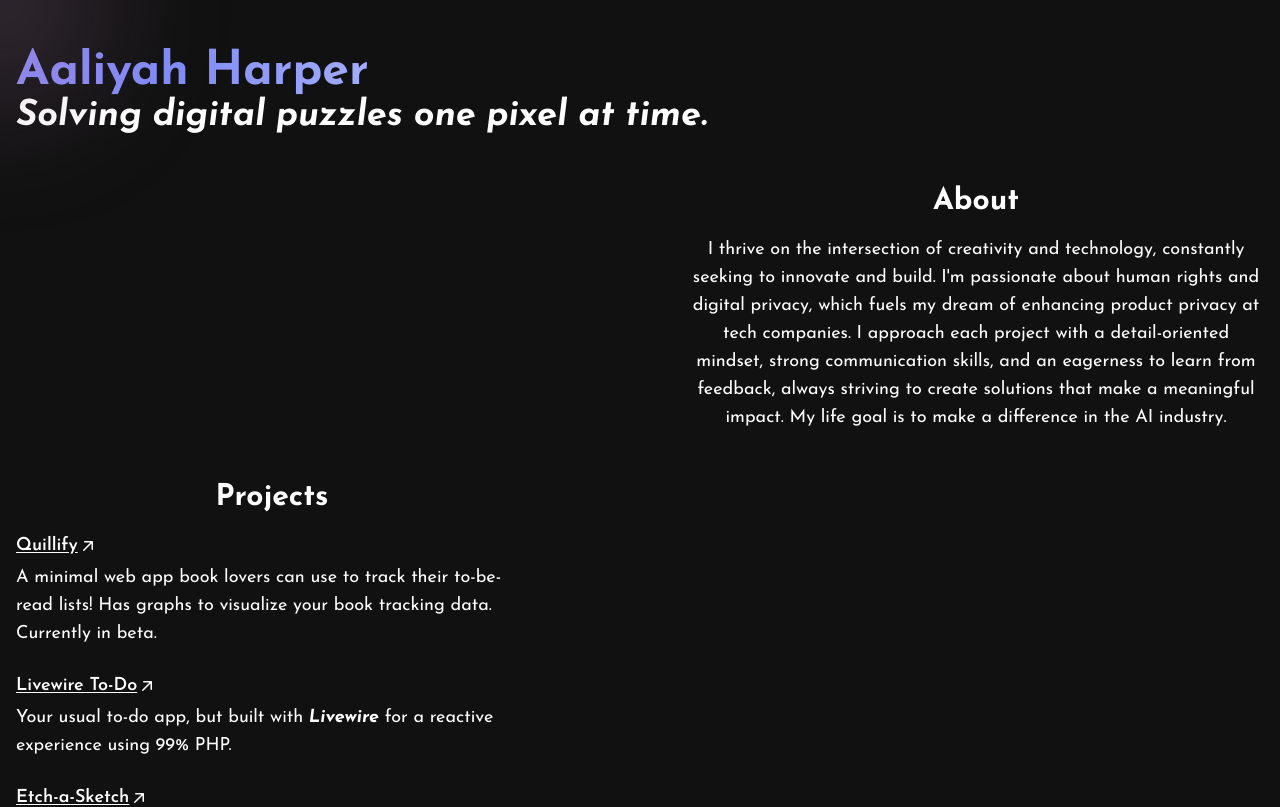
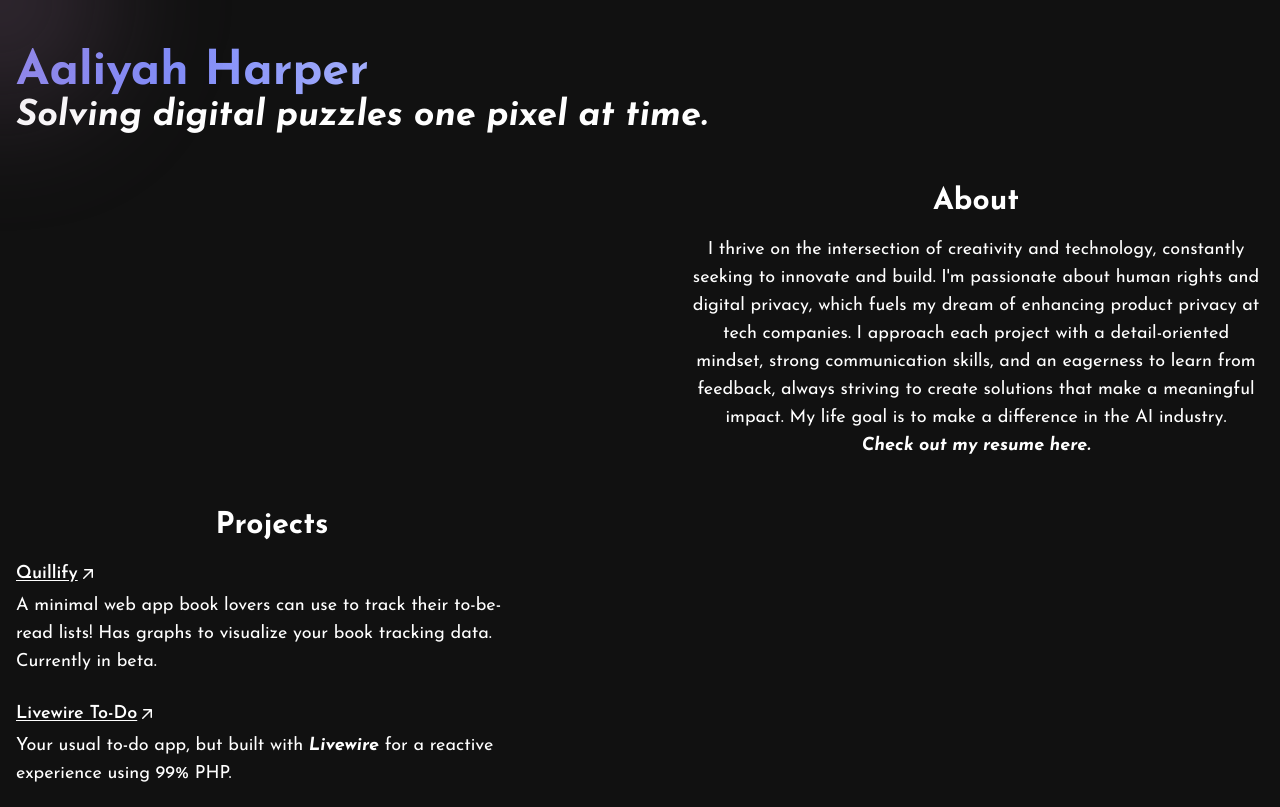
Before and after one commit to aileks/aileks.github.io, a Next.js app: page / in a window 1280 px wide. Shown: the top 807 px of the page. Built offline with nearby package versions, Linux system fonts and the light colour scheme.

Commit message:
added resume link

```diff
--- a/src/app/page.tsx
+++ b/src/app/page.tsx
@@ -75,6 +75,13 @@ export default function Home() {
             eagerness to learn from feedback, always striving to create
             solutions that make a meaningful impact. My life goal is to make a
             difference in the AI industry.
+            <br />
+            <Link
+              href="https://drive.proton.me/urls/4EDPTJP970#q0ZS0fgbFhPl"
+              className="font-bold italic hover:underline"
+            >
+              Check out my resume here.
+            </Link>
           </p>
         </motion.div>
 
```
